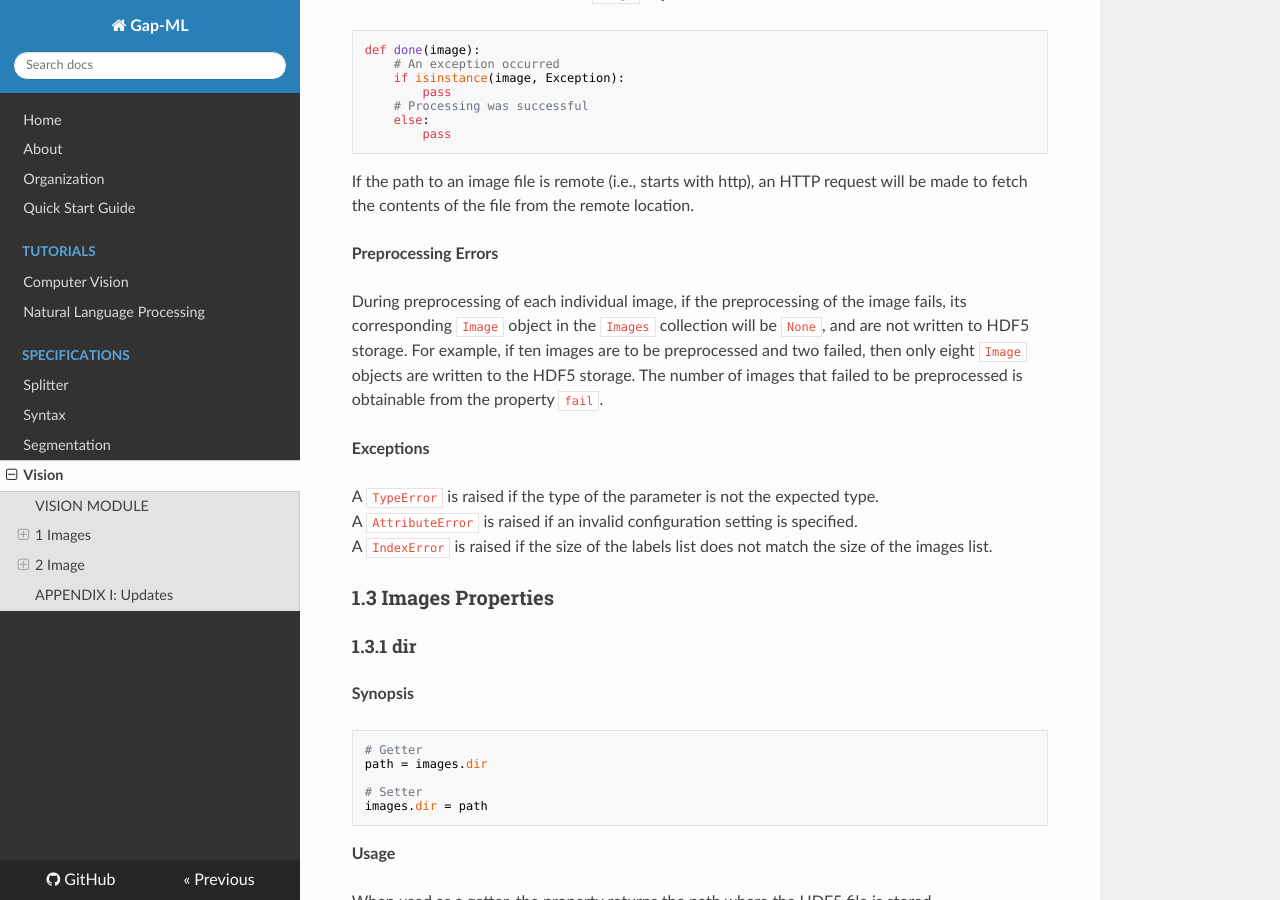
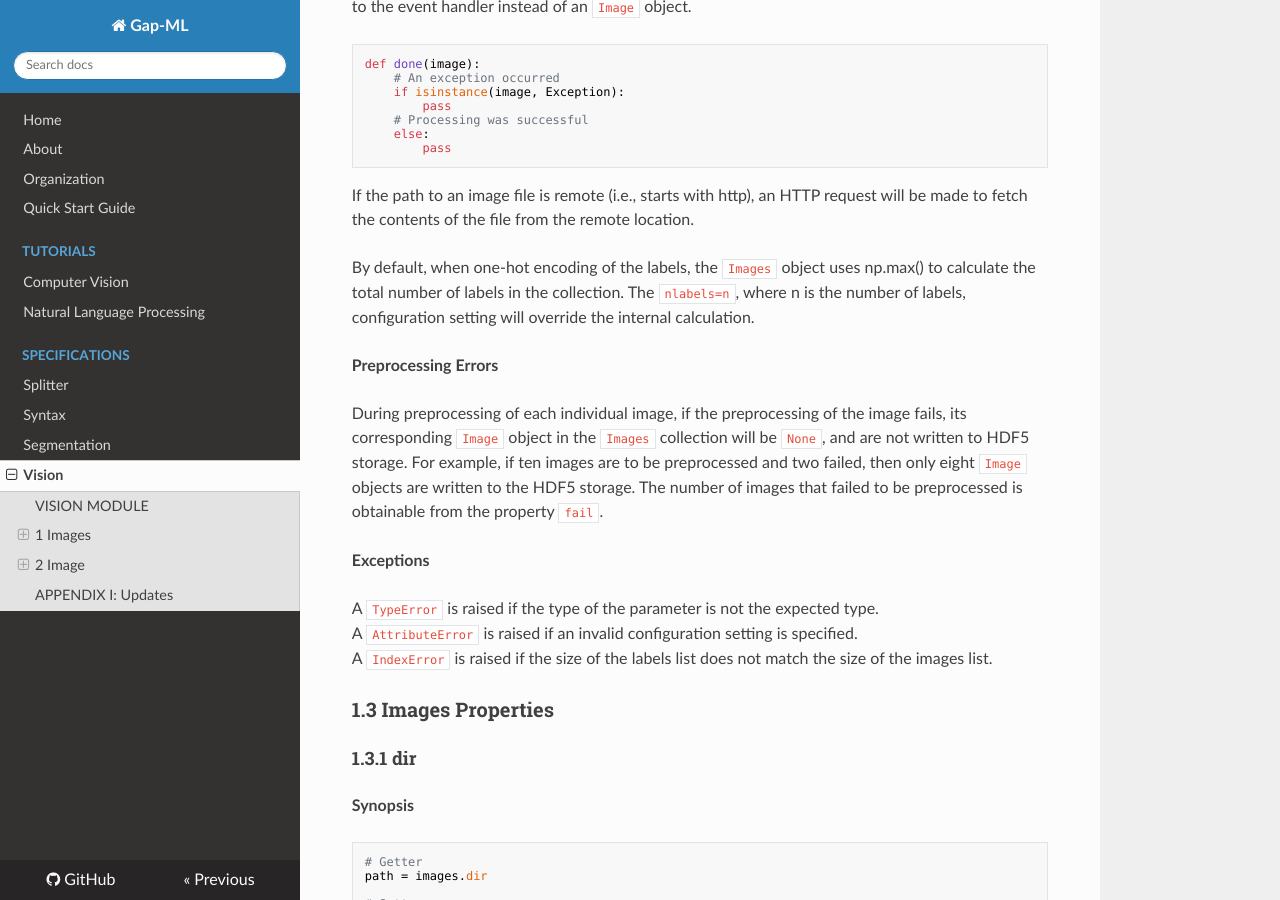
Before and after one commit to andrewferlitsch/Gap, an MkDocs documentation site: the page built from docs/specs/vision_spec.md, in a window 1280 px wide and 900 px high, scrolled down 3631 px. Built offline with MkDocs 1.6.1, drawn with Linux system fonts in a browser that asks for light colours; nearby versions of some CDN libraries; some of the changed text lies outside the part shown.

Commit message:
Update vision_spec.md

````diff
--- a/docs/specs/vision_spec.md
+++ b/docs/specs/vision_spec.md
@@ -76,6 +76,7 @@ def myHandler(images):
         float16                 | float32 | float64
         nostore
         raw
+	nlabels=(n)
 
 **Usage**
 
@@ -129,6 +130,8 @@ def done(image):
 ```
 
 If the path to an image file is remote (i.e., starts with http), an HTTP request will be made to fetch the contents of the file from the remote location.
+
+By default, when one-hot encoding of the labels, the `Images` object uses np.max() to calculate the total number of labels in the collection. The `nlabels=n`, where n is the number of labels, configuration setting will override the internal calculation.
 
 **Preprocessing Errors**
 
````
